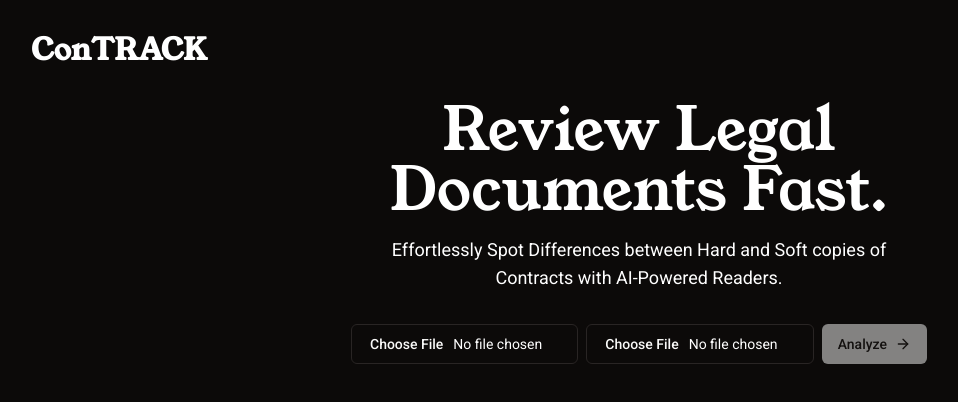
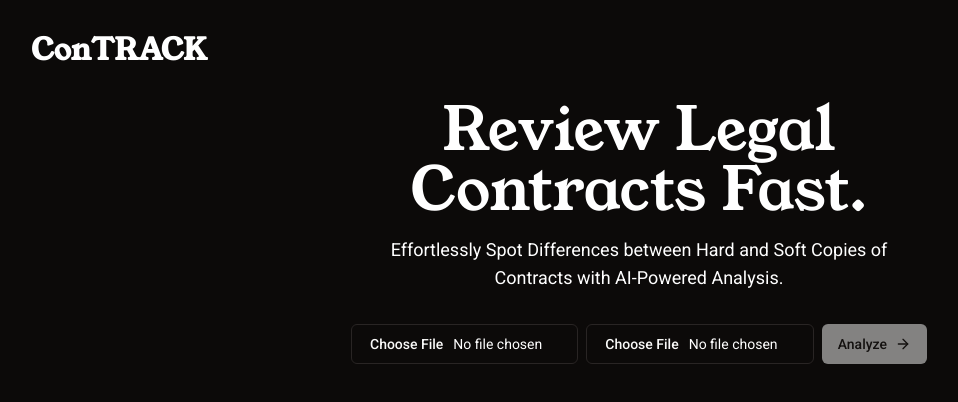
Before and after one commit to aritako/contrack, a Next.js app: page / in a window 1280 px wide. Shown: the top 402 px of the page, without its empty margins (1-959 px from the left). Built offline with nearby package versions, Linux system fonts and the light colour scheme; no server answers.

Commit message:
feat: rename tagline

```diff
--- a/app/page.tsx
+++ b/app/page.tsx
@@ -99,11 +99,11 @@ export default function Home() {
         <div className="max-w-xl">
           <div className="flex flex-col items-center mb-8">
             <h2 className="young-serif text-6xl max-w-xl text-center mb-4">
-              Review Legal Documents Fast.
+              Review Legal Contracts Fast.
             </h2>
             <span className="text-lg text-center">
-              Effortlessly Spot Differences between Hard and Soft copies of
-              Contracts with AI-Powered Readers.
+              Effortlessly Spot Differences between Hard and Soft Copies of
+              Contracts with AI-Powered Analysis.
             </span>
           </div>
 
```
